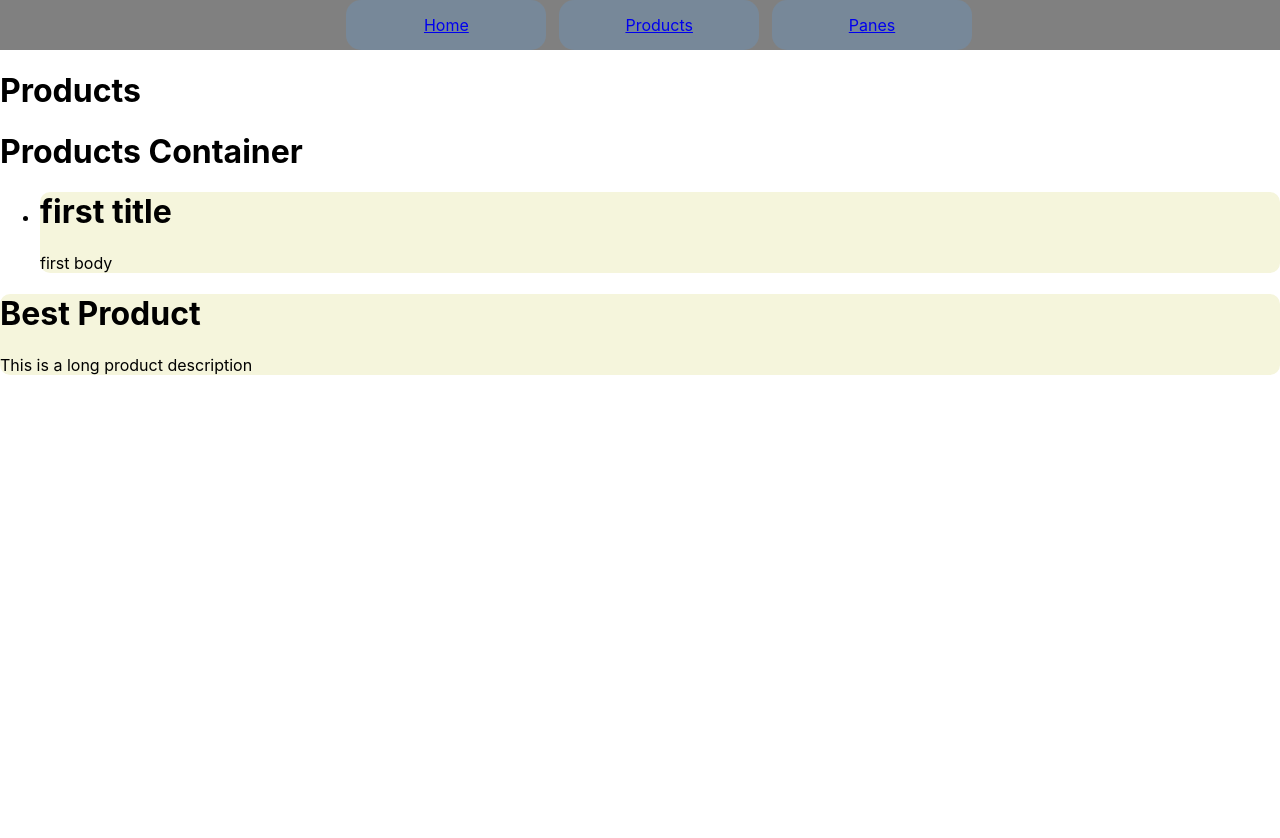
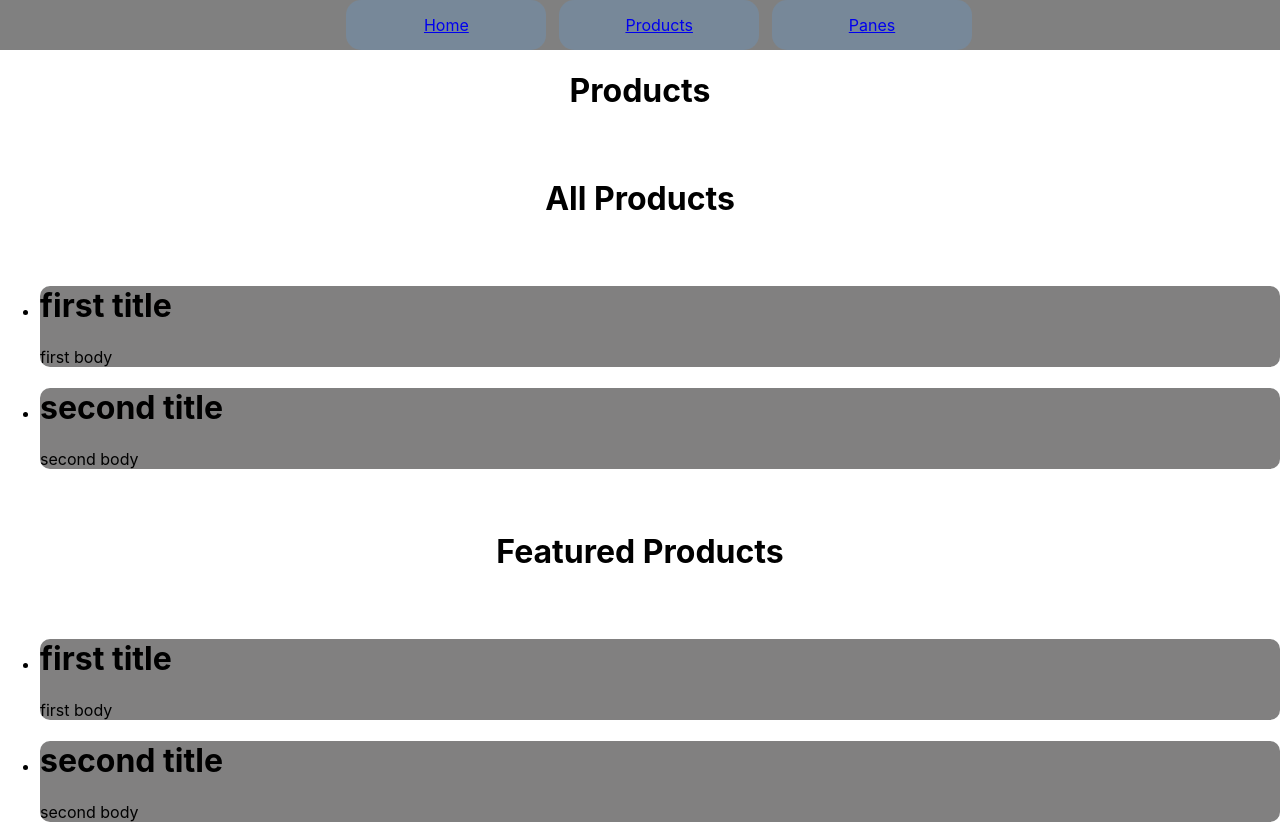
Before and after one commit to amicushumani/slc, a React (Create React App) app: page /products in a window 1280 px wide. Shown: the top 838 px of the page. Before the commit the page ends 800 px from the top, so only its background shows below. Built offline with nearby package versions, Linux system fonts and the light colour scheme.

Commit message:
UPDATED products container

```diff
--- a/src/Components/Components.css
+++ b/src/Components/Components.css
@@ -1,5 +1,5 @@
 .ProductCard {
   border-radius: 10px;
   border-color: black;
-  background-color: beige;
+  background-color: rgb(129, 128, 128);
 }
--- /dev/null
+++ b/src/Containers/Containers.css
@@ -0,0 +1,5 @@
+.container-header {
+  align-content: center;
+  text-align: center;
+  padding: 2%;
+}
--- a/src/Containers/NavBar/Navbar.tsx
+++ b/src/Containers/NavBar/Navbar.tsx
@@ -9,7 +9,7 @@ import './Navbar.css';
 class Navbar extends Component {
   constructor(props: any) {
     super(props);
-    this.state = { counter: 0 };
+
     console.log('NavBar Constructore ', this.state);
     console.log('Navar props', this.props);
   }
--- a/src/Containers/Products/ProdcutsContainer.tsx
+++ b/src/Containers/Products/ProdcutsContainer.tsx
@@ -1,9 +1,10 @@
 import React, { Component } from 'react';
-
+import './../Containers.css';
 import ProductCard from '../../Components/ProductCard';
 
 interface Props {
   products: Array<Products>;
+  title: string;
 }
 
 interface Products {
@@ -20,10 +21,14 @@ class ProductsContainer extends Component<Props, {}> {
 
   render() {
     const { products } = this.props;
+    const { title } = this.props;
 
     return (
       <div>
-        <h1> Products Container </h1>
+        <div className="container-header">
+          <h1> {title} </h1>
+        </div>
+
         <ul>
           {products.map(product => {
             return (
--- a/src/Pages/Home/index.tsx
+++ b/src/Pages/Home/index.tsx
@@ -1,10 +1,11 @@
 import React from 'react';
+import ProductsPage from '../Products';
 
 const Home: React.FC = () => {
   return (
     <div>
-      <h1>Welcome to Task Master</h1>
-      <p> This is the description for the home page</p>
+      <h1>Welcome back to task manager %%username%%</h1>
+      <p> Task manager is an online store for all of your task related needs</p>
     </div>
   );
 };
--- /dev/null
+++ b/src/Pages/Pages.css
@@ -0,0 +1,3 @@
+.page-title {
+  text-align: center;
+}
--- a/src/Pages/Products/index.tsx
+++ b/src/Pages/Products/index.tsx
@@ -1,7 +1,9 @@
 import React from 'react';
 import ProductCard from '../../Components/ProductCard';
 import ProductsContainer from '../../Containers/Products/ProdcutsContainer';
-// src/Containers/Products/ProdcutsContainer.tsx
+
+import './../Pages.css';
+
 interface Props {
   userName: string;
   cards: object;
@@ -30,20 +32,23 @@ class ProductsPage extends React.Component<Props, {}> {
         id: 2,
         meta: {},
       },
+      {
+        title: 'second title',
+        body: 'second body',
+        id: 3,
+        meta: {},
+      },
     ];
     console.log('first product', typeof products);
 
     return (
       <div>
-        <h1> Products </h1>
-        <ProductsContainer products={products} />
-        <div>
-          <ProductCard
-            title={'Best Product'}
-            isAvailable={true}
-            body={'This is a long product description'}
-          />
+        <div className="page-title">
+          <h1> Products </h1>
         </div>
+
+        <ProductsContainer title={'All Products'} products={products} />
+        <ProductsContainer title={'Featured Products'} products={products} />
       </div>
     );
   }
```
Also changed, not shown: src/Containers/Products/Products.css (deleted).
